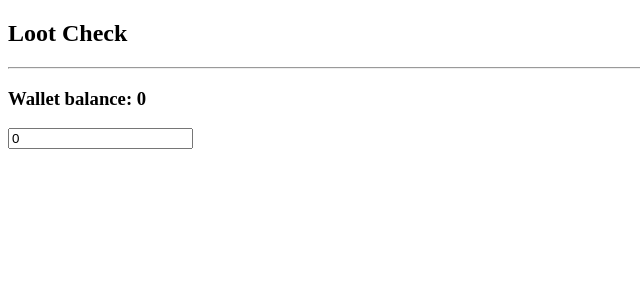
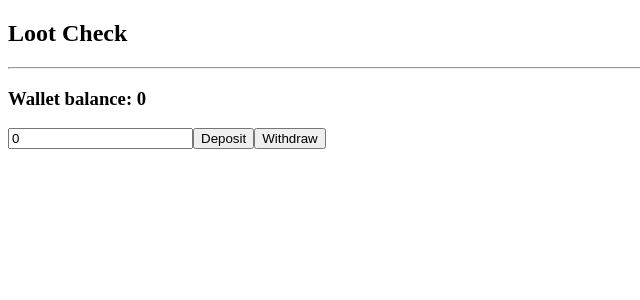
Before and after one commit to doohinkus/jest-enzyme-loot, a React (Create React App) app: page / in a window 1280 px wide. Shown: the top 300 px of the page, without its empty margins (0-640 px from the left). Built offline with nearby package versions, Linux system fonts and the light colour scheme.

Commit message:
add withdraw test

```diff
--- a/src/components/Wallet.js
+++ b/src/components/Wallet.js
@@ -1,20 +1,24 @@
 import React, { useState }  from 'react';
 import { connect } from 'react-redux';
+import { deposit, withdraw } from '../redux/lootcheck.duck';
 
 // great little hack
 // export the component
 // lets you avoid the redux boilderplate
 
-export function Wallet({ balance }){
-   const [amount, setAmount] = useState(null)
+export function Wallet({ balance, deposit, withdraw }){
+   const [amount, setAmount] = useState(0);
+
   return (
     <div>
-      <h3>Wallet balance: <span data-testId="balance">{balance}</span></h3>
+      <h3>Wallet balance: <span data-testid="balance">{balance}</span></h3>
       <input
         className='input-wallet'
         onChange={e => setAmount(e.target.value)}
         value={Number(amount)}
         type="number" />
+      <button className="btn-deposit" onClick={() => deposit(amount)}>Deposit</button>
+      <button className="btn-withdraw" onClick={() => withdraw(amount)}>Withdraw</button>
     </div>
   )
 }
@@ -23,5 +27,14 @@ function mapStateToProps(state){
     balance: state.balance
   }
 }
+
+
+function mapDispatchToProps(dispatch){
+  return {
+    deposit: (amount) =>  dispatch(deposit(Number(amount))),
+    withdraw: (amount) =>  dispatch(withdraw(Number(amount))),
+    dispatch
+  }
+}
 // still export defauls, but above export hacks redux in tests
-export default connect(mapStateToProps,null)(Wallet);
+export default connect(mapStateToProps,mapDispatchToProps)(Wallet);
--- a/src/redux/lootcheck.duck.js
+++ b/src/redux/lootcheck.duck.js
@@ -1,6 +1,6 @@
 export const SET_BALANCE = "SET_BALANCE";
 export const DEPOSIT = "DEPOSIT";
-export const WITHDRAWL = "WITHDRAWL";
+export const WITHDRAW = "WITHDRAW";
 
 export function setBalance(balance){
   return {
@@ -9,16 +9,16 @@ export function setBalance(balance){
   }
 }
 
-export function depositAmount(deposit){
+export function deposit(deposit){
   return {
     type: DEPOSIT,
-    deposit
+    payload: deposit
   }
 }
-export function withdrawlAmount(withdrawl){
+export function withdraw(withdraw){
   return {
-    type: WITHDRAWL,
-    withdrawl
+    type: WITHDRAW,
+    payload: withdraw
   }
 }
 
@@ -34,7 +34,7 @@ export function balanceReducer(state = { balance : 0 }, action){
         ...state,
         balance: action.payload + state.balance
       }
-    case WITHDRAWL:
+    case WITHDRAW:
       return {
         ...state,
         balance: state.balance - action.payload
```
Also changed, not shown: 2 other files (tests, documents, lock files or other folders).
